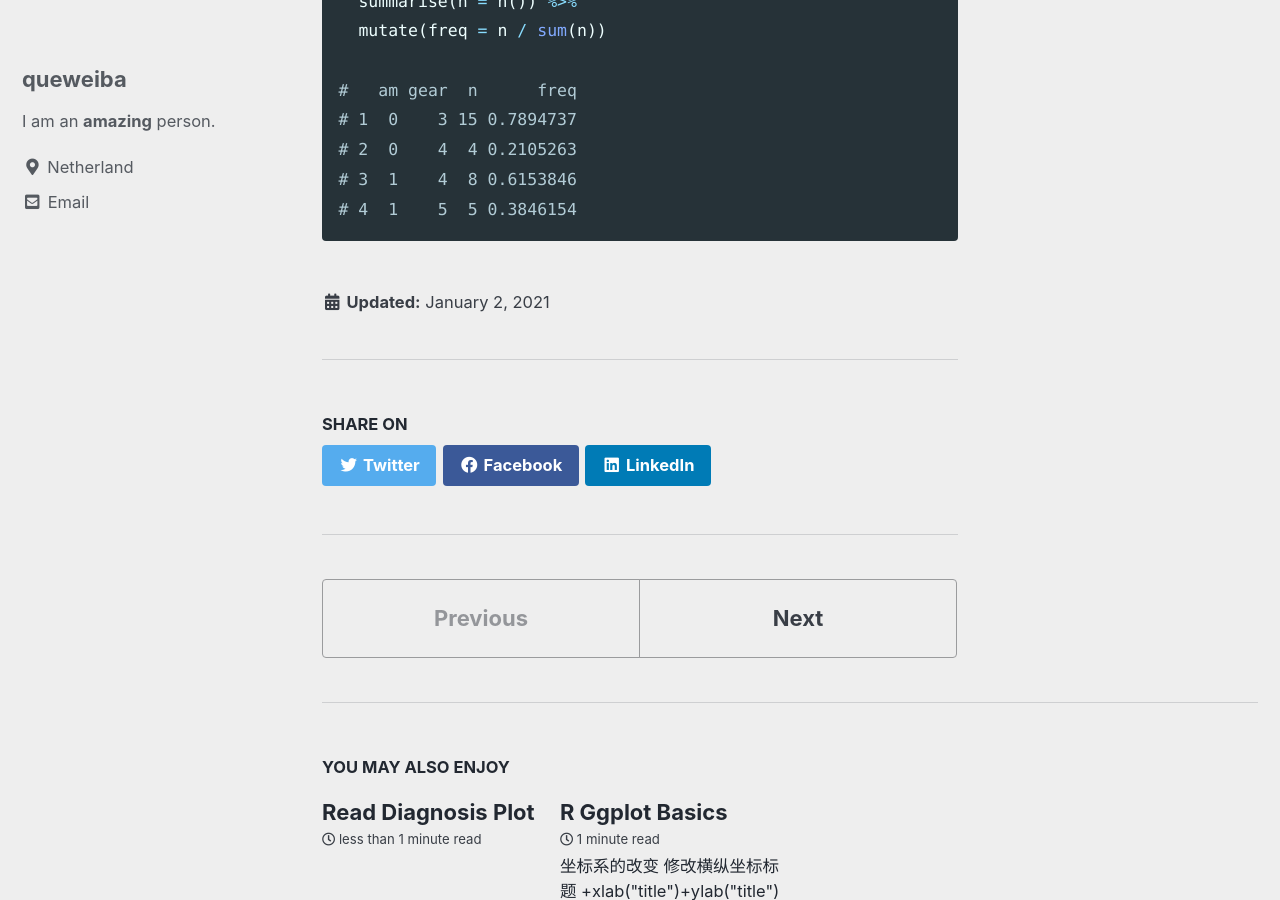
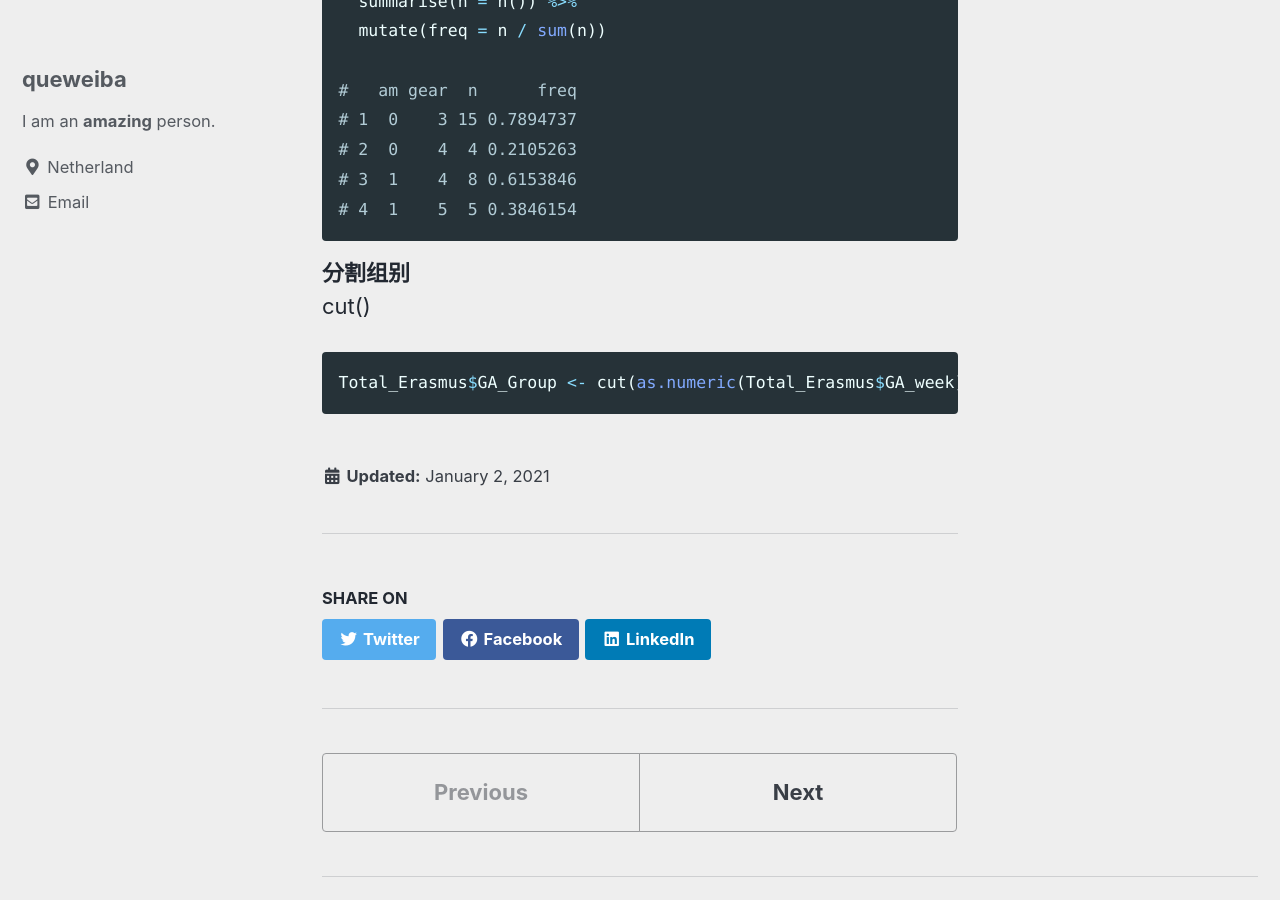
Before and after one commit to queweiba/que, a Jekyll site: the page built from _posts/21-01-02-R-basics.md, in a window 1280 px wide and 900 px high, scrolled down 19759 px. Built offline with Jekyll 4.4.1, drawn with Linux system fonts in a browser that asks for light colours; cached includes are drawn as plain includes.

Commit message:
Update 21-01-02-R-basics.md

````diff
--- a/_posts/21-01-02-R-basics.md
+++ b/_posts/21-01-02-R-basics.md
@@ -601,3 +601,9 @@ cars %>%
 # 3  1    4  8 0.6153846
 # 4  1    5  5 0.3846154
 ```
+
+**分割组别**
+cut()
+```r
+Total_Erasmus$GA_Group <- cut(as.numeric(Total_Erasmus$GA_week), breaks = c(-Inf, 28, 32, 37, Inf) , c("<=28", "28-32", "32-37", ">37"), include.lowest=TRUE)
+```
````
